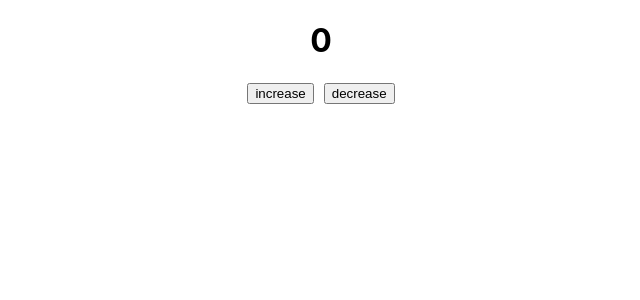
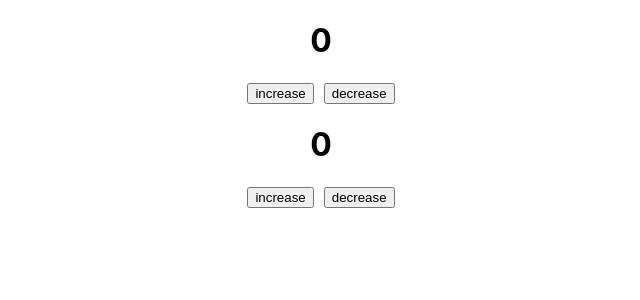
Before and after one commit to wicked-smart/demo-react-app, a React (Create React App) app: page / in a window 1280 px wide. Shown: the top 300 px of the page, without its empty margins (319-959 px from the left). Built offline with nearby package versions, Linux system fonts and the light colour scheme.

Commit message:
minor changes

```diff
--- a/src/App.js
+++ b/src/App.js
@@ -1,7 +1,7 @@
 import React, { Component } from 'react';
 import './App.css';
 
-class App extends Component {
+class Counter extends Component {
   constructor(props){
     super(props);
     this.state = {
@@ -34,5 +34,17 @@ class App extends Component {
 
 }
 
+class App extends Component{
+  render(){
+    return(
+      <div>
+        <Counter/>
+        <Counter/>
+      </div>
+    );
+  }
+
+}
+
 
 export default App;
```
